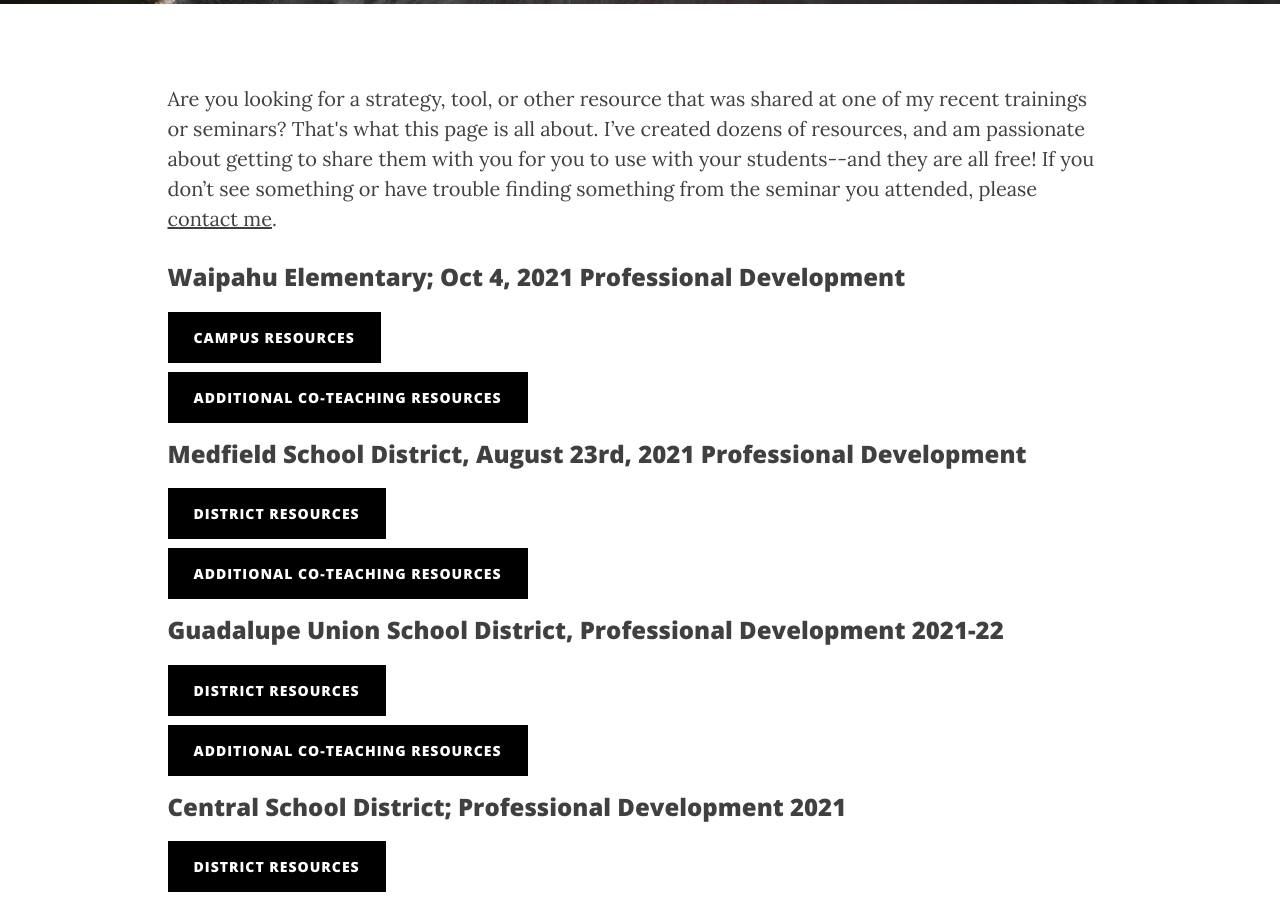
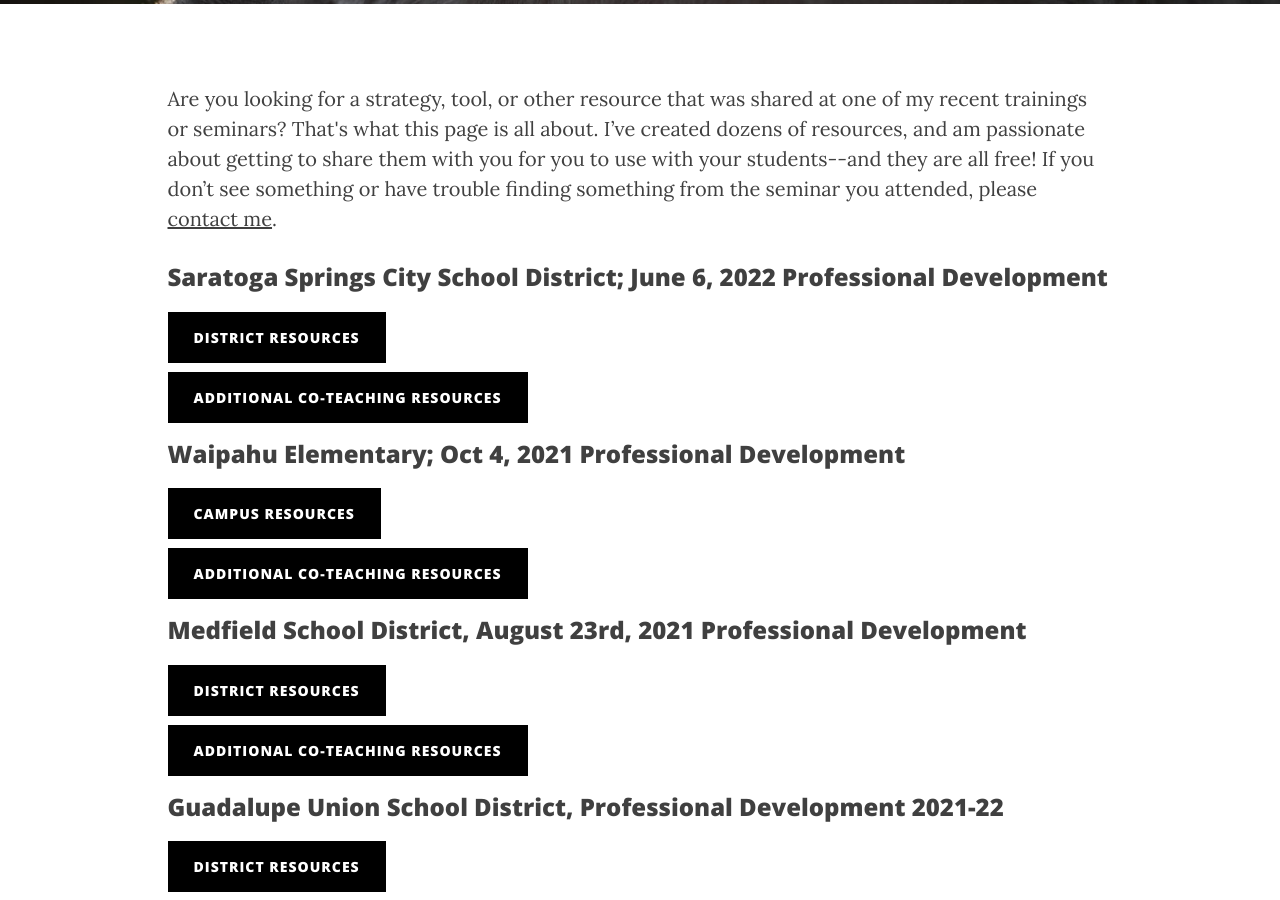
Before and after one commit to iamweswilson/clearlycat, a Jekyll site: the page built from resources.html, in a window 1280 px wide and 900 px high, scrolled down 444 px. Built offline with Jekyll 4.4.1, drawn with Linux system fonts in a browser that asks for light colours; nearby versions of some CDN libraries; comment, search, counter and statistics services are not loaded.

Commit message:
Saratoga Springs resources

```diff
--- a/resources.html
+++ b/resources.html
@@ -24,6 +24,18 @@ permalink: /training-resources/
             <div class="col-sm-10 col-sm-push-1">
                 <p>
                     Are you looking for a strategy, tool, or other resource that was shared at one of my  recent trainings or seminars? That's what this page is all about.  I’ve created dozens of resources, and am passionate about getting to share them with you for you to use with your students--and they are all free!  If you don’t see something or have trouble finding something from the seminar you attended, please <a href="/contact/">contact me</a>.
+                </p>
+                <h3>Saratoga Springs City School District; June 6, 2022 Professional Development</h3>
+                <p>
+                    <a href="//drive.google.com/drive/folders/1l_sJb_Cayy0ZeHSl5XYCN7af7S3MU3b3?usp=sharing" class="resource-btn" target="_blank">
+                        District Resources
+                    </a>
+                </p>
+                <p>
+                    <a href="//drive.google.com/drive/folders/0B6LJvCVcyOwfY250UTM5X3FJTms?resourcekey=0-rQ_vlIT6ljargrgnpgdQ1A&usp=sharing.
+" class="resource-btn" target="_blank">
+                        Additional Co-Teaching Resources
+                    </a>
                 </p>
                 <h3>Waipahu Elementary; Oct 4, 2021 Professional Development</h3>
                 <p>
```
